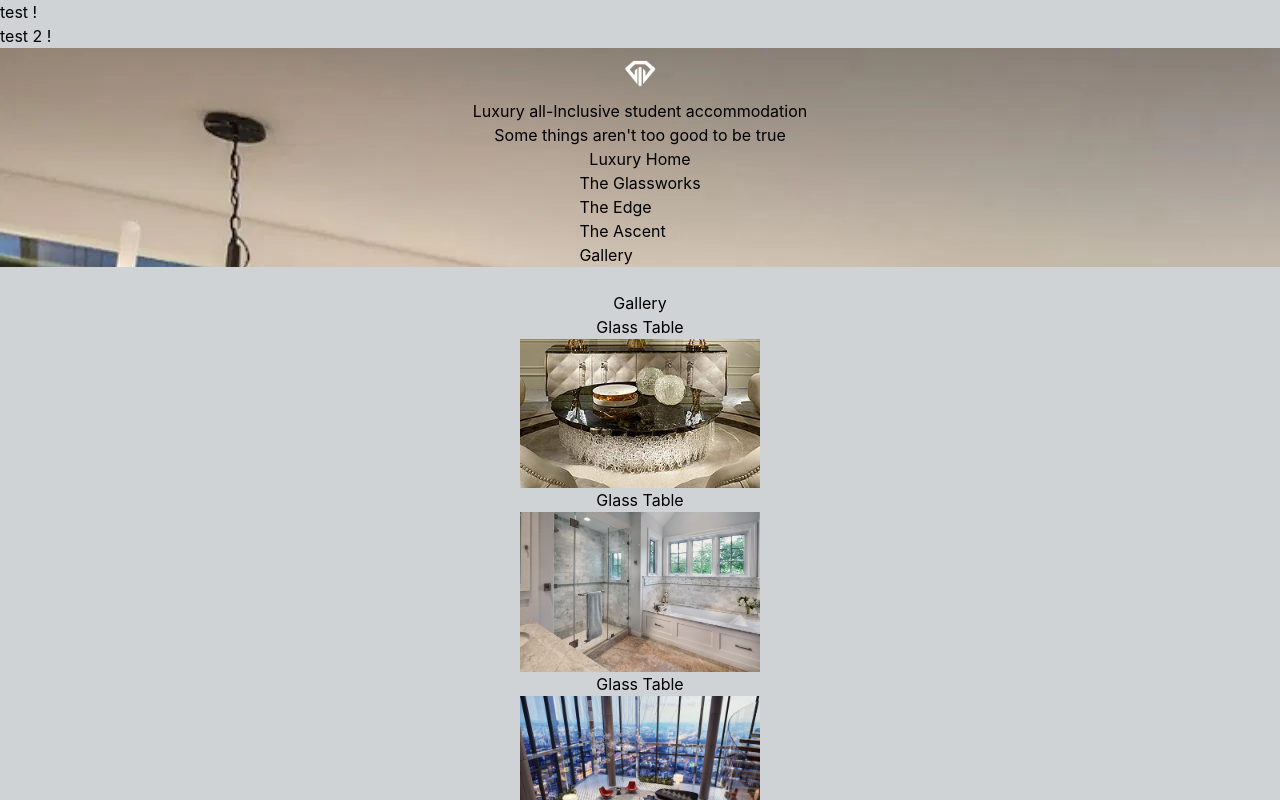
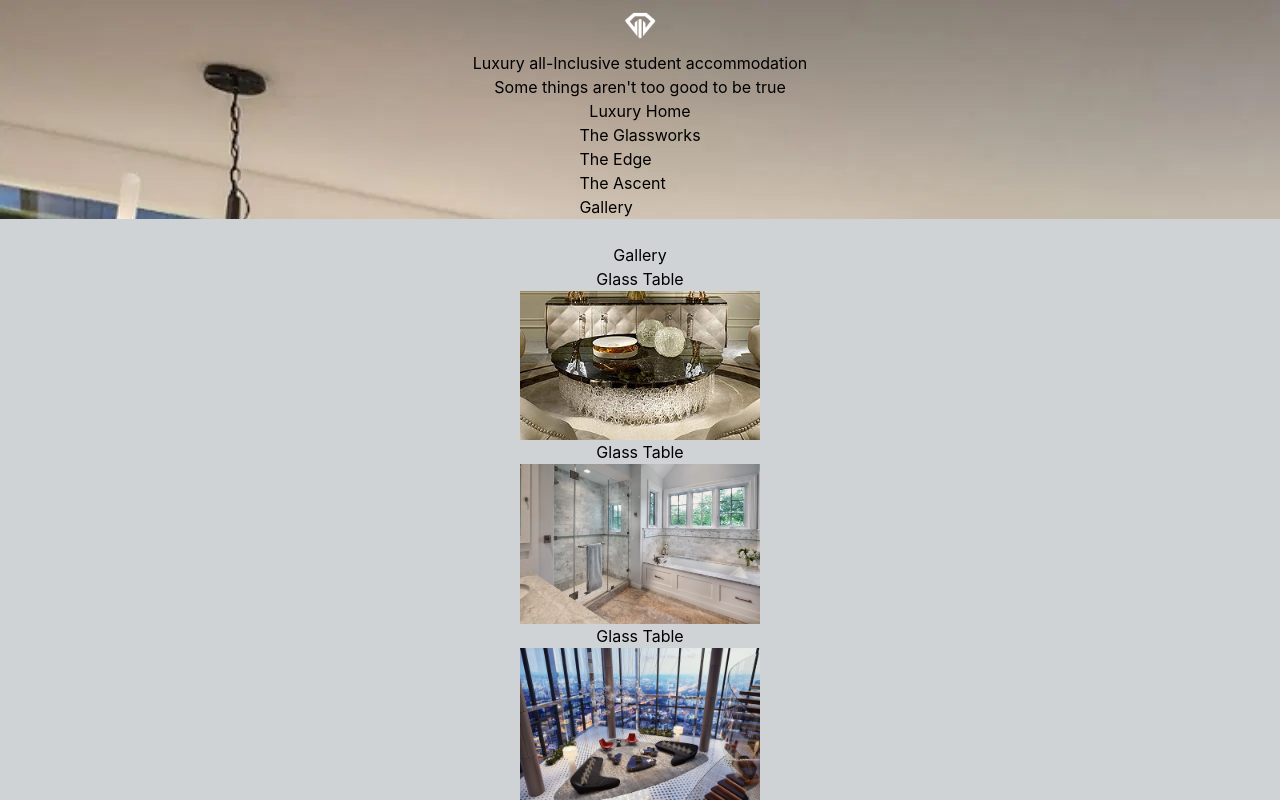
Before and after one commit to MihaelStefanov/Front-End-Tailwind, a React (Vite) app: page /Luxury in a window 1280 px wide. Shown: the top 800 px of the page. Built offline with nearby package versions, Linux system fonts and the light colour scheme.

Commit message:
Update Luxury.jsx

```diff
--- a/src/components/02.exams/02. Luxury/Luxury.jsx
+++ b/src/components/02.exams/02. Luxury/Luxury.jsx
@@ -16,9 +16,6 @@ export default function Luxury() {
 
     return (
         <section>
-
-            <h1>test !</h1>
-            <h1>test 2 !</h1>
 
             <header
             style={{ backgroundImage: `url(${luxuryHome})` }}
```
